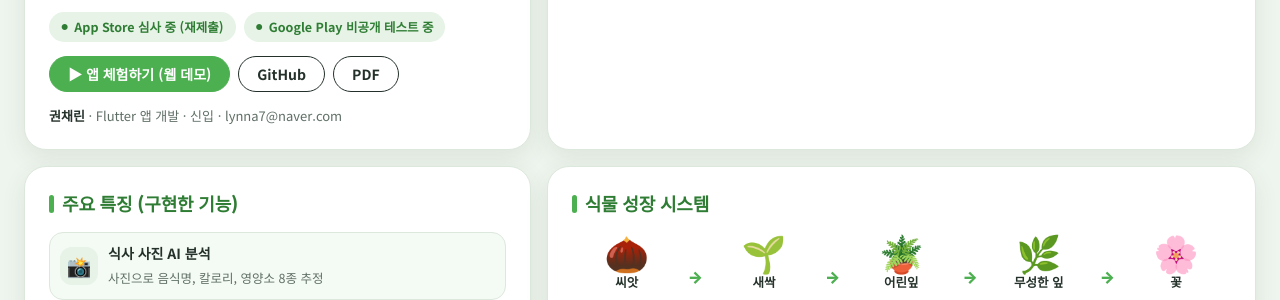
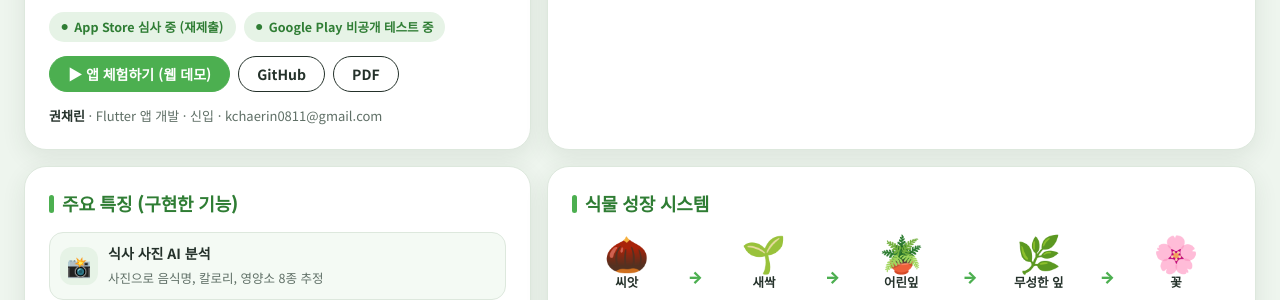
Before and after one commit to CR-KStar/diet_project, a Jekyll site: the page docs/index.html, which Jekyll copies as it is, in a window 1280 px wide and 900 px high. Shown: the part 386-686 px from the top of the window. Built offline with Jekyll 4.4.1, drawn with Linux system fonts in a browser that asks for light colours; some of the changed text lies outside the part shown.

Commit message:
포트폴리오 연락처 이메일 변경, PDF 갱신
Co-Authored-By: Claude Sonnet 5.5 <noreply@anthropic.com>

```diff
--- a/docs/index.html
+++ b/docs/index.html
@@ -197,7 +197,7 @@
         <a class="btn" href="https://github.com/CR-KStar/diet_project">GitHub</a>
         <a class="btn" href="portfolio/portfolio-kwon-chaerin.pdf">PDF</a>
       </div>
-      <div class="muted" style="font-size:13px"><b style="color:var(--ink)">권채린</b> · Flutter 앱 개발 · 신입 · lynna7@naver.com</div>
+      <div class="muted" style="font-size:13px"><b style="color:var(--ink)">권채린</b> · Flutter 앱 개발 · 신입 · kchaerin0811@gmail.com</div>
     </div>
 
     <div class="card shots">
@@ -365,7 +365,7 @@
   <div class="contact">
     <div><b>권채린</b><span class="sub">Flutter 앱 개발 지망 · 신입</span></div>
     <div class="links">
-      <a href="mailto:lynna7@naver.com">lynna7@naver.com</a>
+      <a href="mailto:kchaerin0811@gmail.com">kchaerin0811@gmail.com</a>
       <a href="https://github.com/CR-KStar/diet_project">github.com/CR-KStar/diet_project</a>
       <a href="https://diet-project-81ce1.web.app">웹 체험판</a>
       <a href="privacy/">개인정보 처리방침</a>
```
Also changed, not shown: 1 other file.
